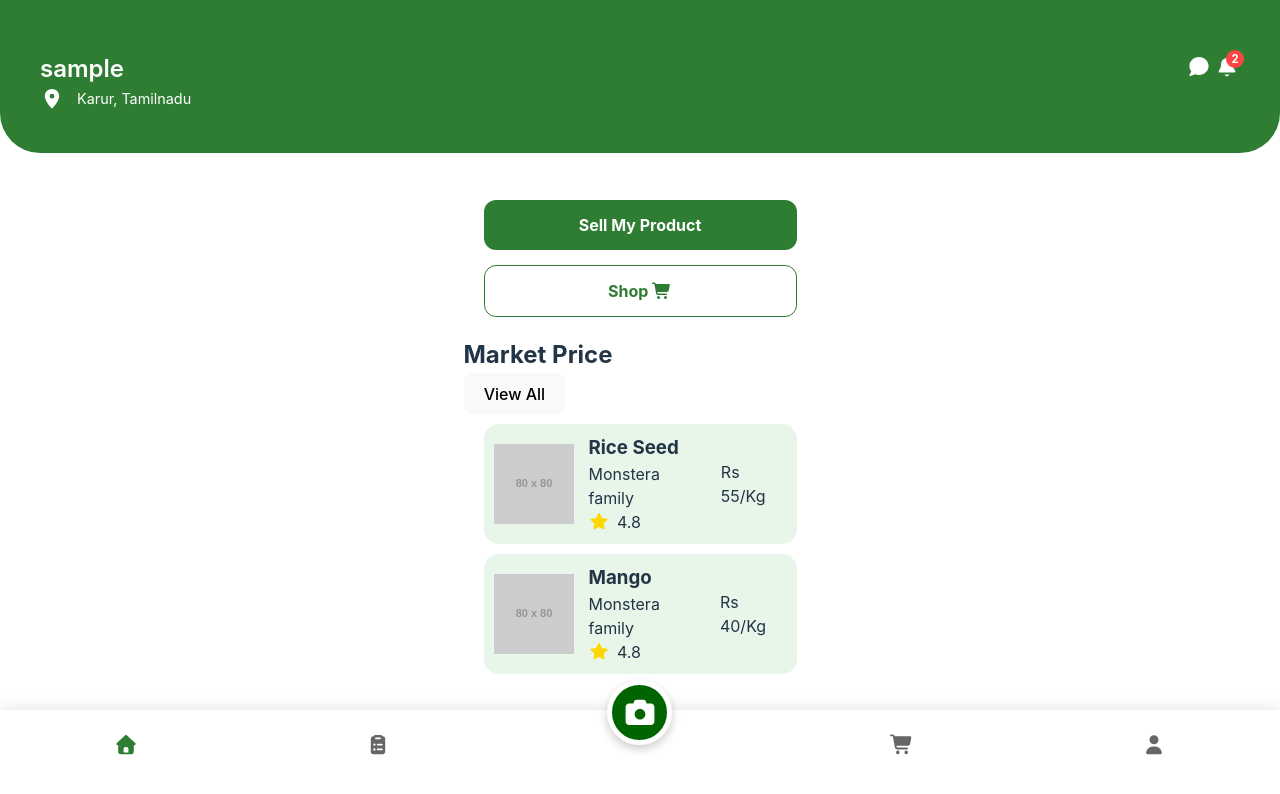
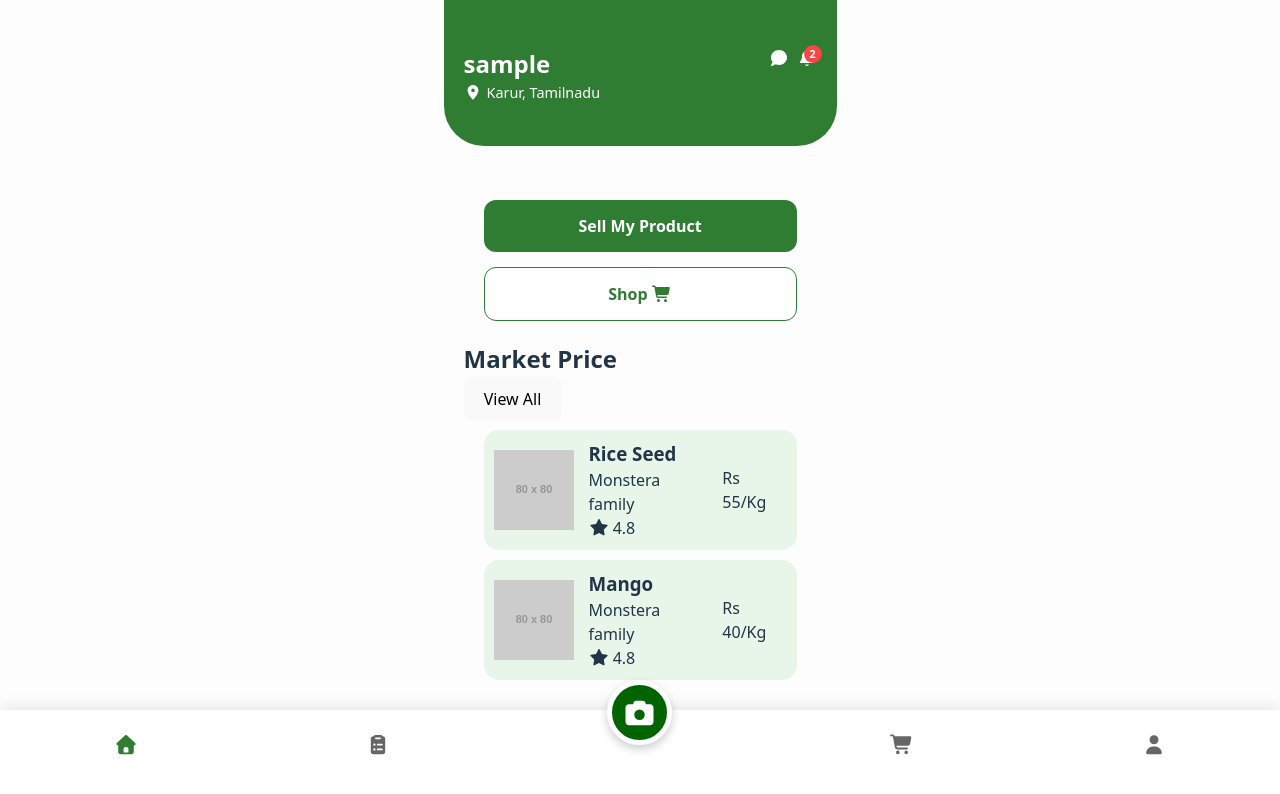
Before and after one commit to mike23700/AgriMarket, a React (Vite) app in the folder agri-pwa/: page /home in a window 1280 px wide. Shown: the top 794 px of the page. Built offline with nearby package versions, Linux system fonts and the light colour scheme; sample sign-in values are in the browser's storage.

Commit message:
refactoring css

```diff
--- a/agri-pwa/src/App.css
+++ b/agri-pwa/src/App.css
@@ -1,23 +1,11 @@
-* {
-  box-sizing: border-box;
-  margin: 0;
-  padding: 0;
-}
+/* Styles spécifiques à l'application */
 
-html, body, #root, .app {
-  min-height: 100%;
-  width: 100%;
-}
-
-/* Conteneur principal */
-.app#root {
-  max-width: 100%;
-  width: 100%;
-  margin: 0;
-  padding: 0;
-  overflow-x: hidden;
-  background-color: #ffffff;
-  position: relative;
+/* Conteneur principal de l'application */
+.app {
+  display: flex;
+  flex-direction: column;
+  min-height: 100vh;
+  background-color: var(--background);
 }
 
 /* Page d'accueil */
@@ -27,27 +15,24 @@
   align-items: center;
   min-height: 100vh;
   width: 100%;
-  padding: 0;
   background-color: #f5f5f5;
 }
 
 .app-content {
   width: 100%;
-  height: 100vh;
   max-width: 100%;
-  padding: 20px;
+  padding: 2rem;
   display: flex;
   flex-direction: column;
   justify-content: center;
   align-items: center;
-  background-color: white;
   text-align: center;
 }
 
 .app-logo {
   width: 250px;
   height: auto;
-  margin-bottom: 20px;
+  margin-bottom: 1.5rem;
 }
 
 .app-title {
--- a/agri-pwa/src/index.css
+++ b/agri-pwa/src/index.css
@@ -1,49 +1,42 @@
+/* Reset et styles de base */
 :root {
-  font-family: system-ui, Avenir, Helvetica, Arial, sans-serif;
+  --primary-color: #2e7d32;
+  --primary-hover: #1b5e20;
+  --text-color: #213547;
+  --background: #ffffff;
+  --border-radius: 8px;
+  --box-shadow: 0 2px 4px rgba(0, 0, 0, 0.1);
+}
+
+* {
+  margin: 0;
+  padding: 0;
+  box-sizing: border-box;
+  max-width: 100%;
+}
+
+html, body, #root {
+  width: 100%;
+  min-height: 100vh;
+  overflow-x: hidden;
+  background-color: var(--background);
+  font-family: system-ui, -apple-system, BlinkMacSystemFont, 'Segoe UI', Roboto, Oxygen, Ubuntu, sans-serif;
   line-height: 1.5;
-  font-weight: 400;
-  color: #213547;
-  background-color: #ffffff;
-
-  font-synthesis: none;
-  text-rendering: optimizeLegibility;
+  color: var(--text-color);
   -webkit-font-smoothing: antialiased;
   -moz-osx-font-smoothing: grayscale;
 }
 
 a {
-  font-weight: 500;
-  color: #646cff;
-  text-decoration: inherit;
-}
-a:hover {
-  color: #535bf2;
-}
-/* Styles de base pour le corps de la page */
-/* Règles de base pour empêcher le défilement horizontal */
-html, body, #root {
-  margin: 0;
-  padding: 0;
-  width: 100%;
-  max-width: 100%;
-  min-height: 100vh;
-  overflow-x: hidden;
-  position: relative;
-  background-color: #ffffff !important;
+  color: var(--primary-color);
+  text-decoration: none;
+  transition: color 0.2s;
 }
 
-/* Règles pour forcer la largeur maximale */
-* {
-  max-width: 100%;
-  box-sizing: border-box;
+a:hover {
+  color: var(--primary-hover);
 }
 
-/* Désactive le défilement horizontal pour tous les éléments */
-body > * {
-  overflow-x: hidden;
-}
-
-/* Assure que les images ne dépassent pas */
 img, svg, video, canvas {
   max-width: 100%;
   height: auto;
--- a/agri-pwa/src/pages/Auth.css
+++ b/agri-pwa/src/pages/Auth.css
@@ -1,3 +1,14 @@
+/* Variables spécifiques à la page d'authentification */
+:root {
+  --auth-bg: #f5f5f5;
+  --auth-card-bg: #ffffff;
+  --border-color: #e0e0e0;
+  --tab-active: #2e7d32;
+  --tab-inactive: #757575;
+  --logo-width: 100px;
+  --logo-margin: 1px 130px;
+}
+
 /* Styles pour le conteneur d'authentification */
 * {
   box-sizing: border-box;
@@ -10,38 +21,38 @@
   flex-direction: column;
   min-height: 100vh;
   width: 100%;
-  background-color: #f5f5f5;
+  background-color: var(--auth-bg);
 }
 
 /* Carte d'authentification */
 .auth-card {
-  width: 100%;
   flex: 1;
   display: flex;
   flex-direction: column;
-  background-color: white;
+  background-color: var(--auth-card-bg);
   position: relative;
 }
 
 /* En-tête avec logo */
 .auth-header {
-  padding: 20px;
+  padding: 1.25rem;
   text-align: center;
-  background-color: white;
+  background-color: var(--auth-card-bg);
 }
 
 .auth-logo {
-  width: 100px;
+  width: var(--logo-width);
   height: auto;
-  margin: 1px 130px;
+  margin: var(--logo-margin);
 }
 
 /* Conteneur des onglets */
 .auth-tabs-container {
   position: sticky;
-  background-color: white;
+  top: 0;
+  background-color: var(--auth-card-bg);
   z-index: 10;
-  border-bottom: 1px solid #e0e0e0;
+  border-bottom: 1px solid var(--border-color);
   width: 100%;
 }
 
--- a/agri-pwa/src/pages/Home.css
+++ b/agri-pwa/src/pages/Home.css
@@ -1,78 +1,34 @@
-/* Styles de base pour le conteneur principal */
+/* Variables spécifiques à la page d'accueil */
+:root {
+    --header-height: 60px;
+    --nav-height: 70px;
+    --header-bg: #2e7d32;
+    --text-light: #ffffff;
+    --badge-bg: #ff4444;
+    --star-color: #FFD700;
+    --content-padding: 20px;
+    --background: #fdfdfd;
+    --primary-color: #2e7d32;
+}
+
+/* Conteneur principal */
 .home-mobile-container {
     width: 100%;
-    max-width: 393px; /* Largeur maximale */
-    height: 100vh; /* Hauteur de la vue */
-    background: #fdfdfd;
+    max-width: 393px;
+    height: 100vh;
+    background: var(--background);
+    margin: 0 auto;
     position: relative;
-    overflow-x: hidden; /* Empêche le défilement horizontal */
-    overflow-y: auto; /* Permet le défilement vertical */
+    overflow: hidden;
     display: flex;
     flex-direction: column;
-    font-family: -apple-system, BlinkMacSystemFont, 'Segoe UI', Roboto, Oxygen, Ubuntu, Cantarell, sans-serif;
-    margin: 0 auto; /* Centre le conteneur */
-    -webkit-overflow-scrolling: touch; /* Défilement fluide sur iOS */
 }
 
-/* Styles pour les icônes */
-.welcome-text {
-    font-size: 0.9rem;
-    opacity: 0.8;
-    margin: 0;
-    line-height: 1.2;
-}
-
-.icon {
-    font-size: 1.2rem;
-    margin-right: 8px;
-    color: #ffffff;
-}
-
-.header-icons .icon {
-    color: white;
-    font-size: 1.4rem;
-    margin-left: 15px;
-    position: relative;
-}
-
-.star-icon {
-    color: #FFD700;
-    margin-right: 4px;
-}
-
-.plus-icon {
-    font-size: 1.8rem;
-}
-
-/* Styles pour le conteneur principal */
-.home-mobile-container {
-    width: 393px;
-    height: 852px;
-    background: #ffffff;
-    position: relative;
-    overflow-y: auto;
-    display: flex;
-    flex-direction: column;
-    font-family: -apple-system, BlinkMacSystemFont, 'Segoe UI', Roboto, Oxygen, Ubuntu, Cantarell, sans-serif;
-}
-
-/* Styles pour le contenu principal */
-.home-content {
-    background: #ffffff;
-    flex: 1;
-    padding: 180px 20px 80px; /* Espace pour le header et la navigation */
-    overflow-y: auto; /* Permettre le défilement vertical */
-    overflow-x: hidden; /* Empêcher le défilement horizontal */
-    width: 100%;
-    box-sizing: border-box;
-    -webkit-overflow-scrolling: touch; /* Défilement fluide sur iOS */
-}
-
-/* Styles pour l'en-tête */
+/* En-tête fixe */
 .home-header {
-    background: #2e7d32;
-    color: white;
-    padding: 40px 20px 30px 20px;
+    background: var(--header-bg);
+    color: var(--text-light);
+    padding: 40px var(--content-padding) 30px;
     border-bottom-left-radius: 40px;
     border-bottom-right-radius: 40px;
     position: fixed;
@@ -80,53 +36,59 @@
     left: 0;
     right: 0;
     width: 100%;
-    max-width: 100%;
+    max-width: 393px;
+    margin: 0 auto;
     z-index: 1000;
     box-sizing: border-box;
-    margin: 0 auto;
 }
 
 .header-top {
     display: flex;
-    align-items: flex-start;  /* Alignement en haut */
-    padding: 10px 20px 15px;  /* Moins d'espace en haut, plus en bas */
-    min-height: 50px;  /* Hauteur réduite */
-    position: relative;
+    align-items: flex-start;
+    padding: 10px 0 15px;
+    min-height: var(--header-height);
+}
+
+/* Contenu principal */
+.home-content {
+    flex: 1;
+    padding: 180px var(--content-padding) var(--nav-height);
+    overflow-y: auto;
+    -webkit-overflow-scrolling: touch;
+    background: var(--background);
+}
+
+/* Styles des icônes */
+.icon {
+    color: var(--text-light);
+    display: inline-flex;
+    align-items: center;
+    justify-content: center;
 }
 
 .header-icons {
     display: flex;
-    align-items: flex-start;  /* Alignement en haut */
+    align-items: flex-start;
     justify-content: flex-end;
     flex: 1;
-    padding-left: 10px;
-    padding-top: 5px;  /* Légère marge en haut */
+    gap: 8px;
 }
 
 .icon-group {
     display: flex;
-    gap: 2px;  /* Réduit à 2px d'espace */
-    align-items: center;
+    gap: 8px;
 }
 
-.header-icons .icon {
-    font-size: 1.2rem;  /* Réduit à 1.2rem */
-    color: white;
-    display: flex;
-    align-items: center;
-    justify-content: center;
-    width: 24px;  /* Réduit à 24px */
-    height: 24px;  /* Réduit à 24px */
+.notification {
     position: relative;
-    margin: 0 1px;  /* Marge minimale */
 }
 
 .notification .badge {
     position: absolute;
     top: -5px;
     right: -5px;
-    background: #ff4444;
-    color: white;
+    background: var(--badge-bg);
+    color: var(--text-light);
     border-radius: 50%;
     width: 18px;
     height: 18px;
@@ -137,12 +99,16 @@
     font-weight: bold;
 }
 
+/* Informations utilisateur */
+.user-info {
+    max-width: 60%;
+}
+
 .user-info h1 {
-    margin: 0;
+    margin: 0 0 5px;
     font-size: 1.5rem;
     font-weight: 600;
     line-height: 1.2;
-    margin-bottom: 5px;
 }
 
 .user-info p {
@@ -154,39 +120,37 @@
     line-height: 1.2;
 }
 
-.user-info {
-    display: flex;
-    flex-direction: column;
-    justify-content: flex-start;  /* Alignement en haut */
-    height: auto;
-    flex-shrink: 0;
-    max-width: 60%;
-    margin-top: 5px;  /* Légère marge en haut */
-}
-
+/* Boutons d'action */
 .action-buttons {
-    padding: 20px;
+    padding: var(--content-padding);
     display: flex;
     flex-direction: column;
     gap: 15px;
 }
 
 .btn-primary {
-    background: #2e7d32;
-    color: white;
+    background: var(--primary-color);
     padding: 15px;
     border-radius: 12px;
     border: none;
     font-weight: bold;
+    color: #ffffff;
 }
 
+/* Boutons secondaires */
 .btn-secondary {
     background: white;
-    color: #2e7d32;
+    color: var(--primary-color);
     padding: 15px;
     border-radius: 12px;
-    border: 1px solid #2e7d32;
+    border: 1px solid var(--primary-color);
     font-weight: bold;
+    cursor: pointer;
+    transition: all 0.2s;
+}
+
+.btn-secondary:hover {
+    background-color: #f5f5f5;
 }
 
 .market-card {
--- a/agri-pwa/src/pages/formAuth.css
+++ b/agri-pwa/src/pages/formAuth.css
@@ -1,62 +1,77 @@
-/* Styles communs aux formulaires d'authentification */
+/* Variables pour les formulaires */
+:root {
+    --form-bg: #FFFFFF;
+    --form-padding: 10px;
+    --form-radius: 15px;
+    --input-bg: #f9f9f9;
+    --input-border: #D1D1D1;
+    --input-focus: rgba(46, 125, 50, 0.2);
+    --text-primary: #2e7d32;
+    --text-light: #FFFFFF;
+}
 
+/* Conteneur du formulaire */
 .form-container {
-    position: relative;
     width: 100%;
-    background-color: #FFFFFF;
-    border-radius: 0;
-    box-shadow: none;
+    background: var(--form-bg);
     display: flex;
     flex-direction: column;
 }
 
 .form-content {
-    padding: 10px;
+    padding: var(--form-padding);
 }
 
+/* Titre du formulaire */
 .form-title {
-    color: #2e7d32;
-    font-size: 24px;
+    color: var(--text-primary);
+    font-size: 1.5rem;
     text-align: center;
-    margin-bottom: 30px;
-    font-weight: bold;
+    margin: 0 0 1.875rem;
+    font-weight: 700;
 }
 
+/* Champs de formulaire */
 .form-input {
     width: 100%;
-    padding: 18px;
-    margin-bottom: 20px;
-    border-radius: 15px;
-    border: 1px solid #D1D1D1;
-    font-size: 14px;
-    outline: none;
-    box-sizing: border-box;
-    background-color: #f9f9f9;
+    padding: 1.125rem;
+    margin-bottom: 1.25rem;
+    border-radius: var(--form-radius);
+    border: 1px solid var(--input-border);
+    font-size: 0.875rem;
+    background: var(--input-bg);
+    transition: border-color 0.2s, box-shadow 0.2s;
 }
 
 .form-input:focus {
-    border-color: #2e7d32;
-    box-shadow: 0 0 0 2px rgba(46, 125, 50, 0.2);
+    border-color: var(--text-primary);
+    box-shadow: 0 0 0 2px var(--input-focus);
+    outline: none;
 }
 
+/* Boutons du formulaire */
 .form-button {
     width: 100%;
-    padding: 16px;
-    background-color: #2e7d32;
-    color: white;
+    padding: 1rem;
+    background: var(--text-primary);
+    color: var(--text-light);
     border: none;
-    border-radius: 15px;
-    font-size: 16px;
-    font-weight: bold;
+    border-radius: var(--form-radius);
+    font-size: 1rem;
+    font-weight: 700;
     cursor: pointer;
-    margin-top: 20px;
-    transition: background-color 0.3s;
+    transition: background-color 0.2s, transform 0.1s;
+}
+
+.form-button:active {
+    transform: translateY(1px);
 }
 
 .form-button:hover {
-    background-color: #1b5e20;
+    background-color: var(--primary-hover, #1b5e20);
 }
 
+/* Messages d'erreur */
 .form-error {
     color: #d32f2f;
     text-align: center;
```
